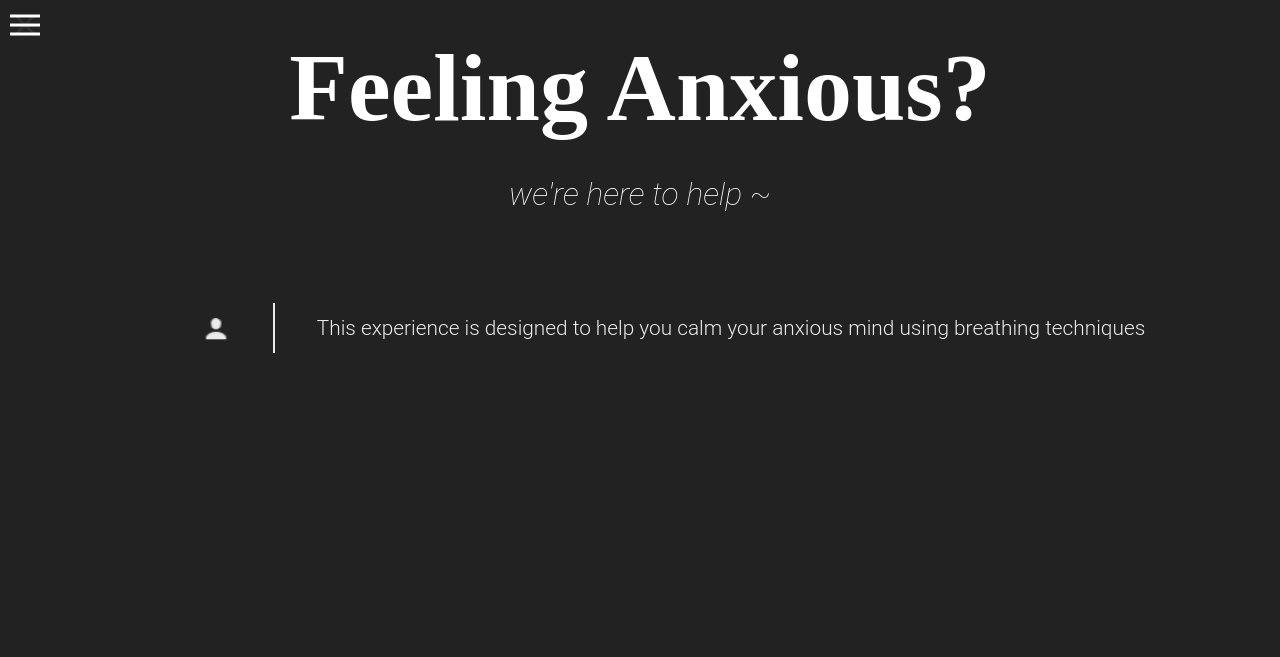
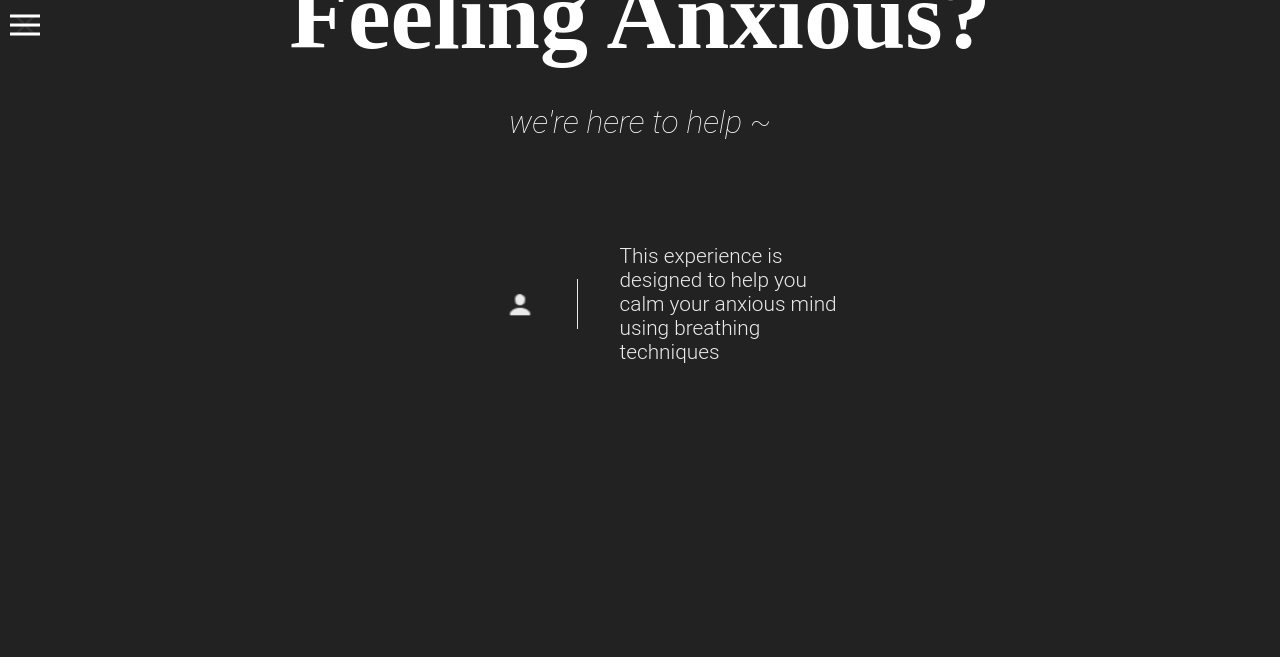
Before and after one commit to Baelstrom/Avara, a plain HTML site: page index.html in a window 1280 px wide. Drawn offline with nearby package versions, Linux system fonts and the light colour scheme; a web font is replaced by a local one.

Commit message:
Uncomment Viewport code
-- also adjusts textbos size for the menu litt

```diff
--- a/css/index.css
+++ b/css/index.css
@@ -148,6 +148,7 @@ label {
   padding: 50px;
   position: relative;
   top: -90px;
+  width:30%;
   font-weight: 300;
   font-size: 1.3em; }
 
--- a/index.html
+++ b/index.html
@@ -2,7 +2,7 @@
 <html>
   <head>
     <meta charset="utf-8">
-    <!-- <meta name="viewport" content="width=device-width"> -->
+    <meta name="viewport" content="width=device-width">
     <title>Avara</title>
     <link rel="stylesheet" type="text/css" href="./css/index.css">
     <link href="https://fonts.googleapis.com/css?family=Cedarville+Cursive" rel="stylesheet">
@@ -26,9 +26,6 @@
           Avara
         </div>
       </div>
-
-
-
 
       <div id="content">
 
```
